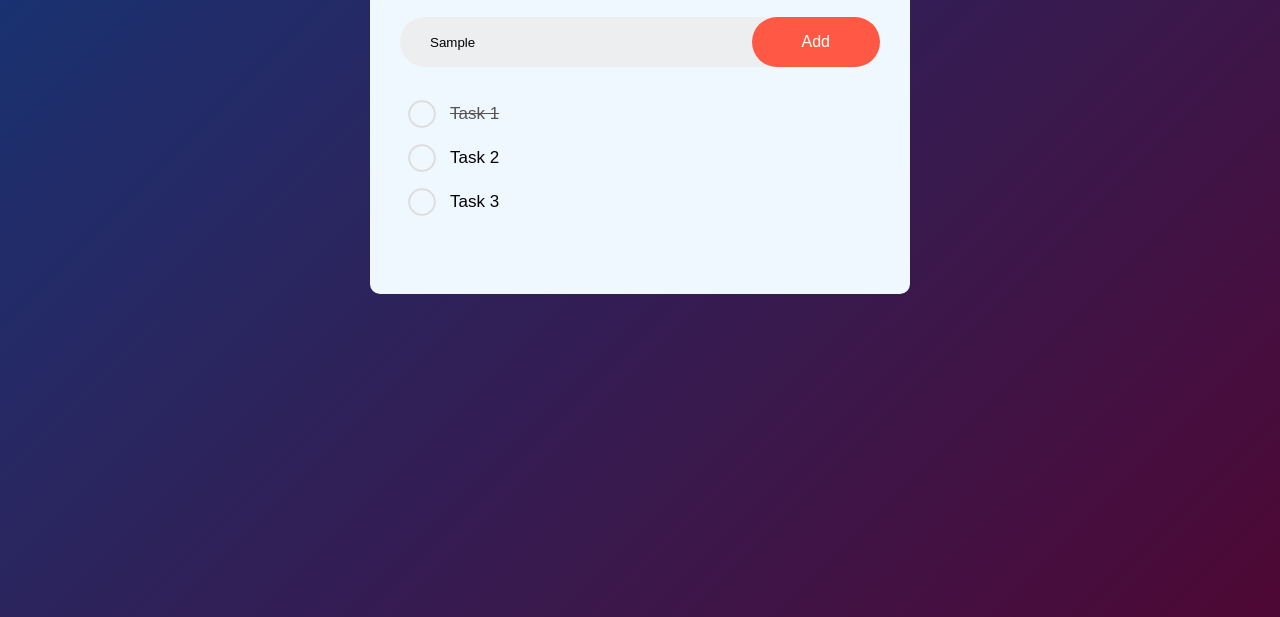
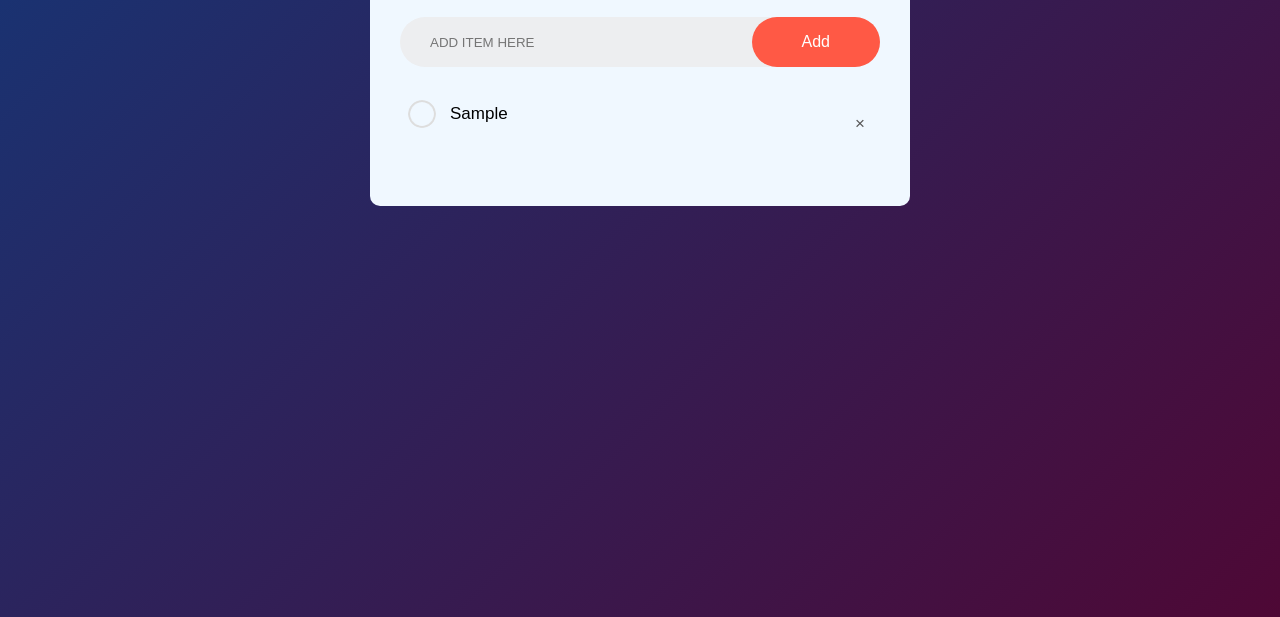
Before and after one commit to wellmota/to-do-list_js, a plain HTML site: page index.html in a window 1280 px wide. Both pictures are taken after typing "Sample" into the empty fields and a click on the button "Add". Shown: the part 183-800 px from the top of the page. Drawn offline with Linux system fonts and the light colour scheme.

Commit message:
create logic to add and remove tasks, also added local storage

```diff
--- a/css/style.css
+++ b/css/style.css
@@ -86,10 +86,29 @@ ul li::before {
   background-size: cover;
   background-position: center;
   top: 8px;
-  left:8px
+  left: 8px;
 }
 
 ul li.checked {
   color: #555;
-  text-decoration: line-through
+  text-decoration: line-through;
 }
+
+ul li.checked::before {
+  background-image: url(/img/checked.png);
+}
+
+ul li span {
+  position: absolute;
+  right: 0px;
+  width: 40px;
+  height: 40px;
+  color: #555;
+  line-height: 40px;
+  text-align: center;
+  border-radius: 50%;
+}
+
+ul li span:hover {
+  background: #edeef0;
+}
--- a/index.html
+++ b/index.html
@@ -6,7 +6,7 @@
   <meta name="viewport" content="width=device-width, initial-scale=1.0">
   <title>To Do List</title>
   <link rel="stylesheet" href="./css/style.css">
-  <script src="#" defer></script>
+  <script src="./js/script.js" defer></script>
 </head>
 
 <body>
@@ -15,12 +15,12 @@
       <h2>To-Do List <img src="img/icon.png" alt=""></h2>
       <div class="row">
         <input type="text" id="input-box" placeholder="Add item here">
-        <button>Add</button>
+        <button onClick="addTask()">Add</button>
       </div>
       <ul id="list-container">
-        <li class="checked">Task 1</li>
+        <!-- <li class="checked">Task 1</li>
         <li>Task 2</li>
-        <li>Task 3</li>
+        <li>Task 3</li> -->
       </ul>
     </div>
   </div>
--- a/js/script.js
+++ b/js/script.js
@@ -0,0 +1,41 @@
+const inputBox = document.getElementById("input-box");
+
+const listContainer = document.getElementById("list-container");
+
+function addTask() {
+  if (inputBox.value === "") {
+    alert("You must write something!");
+  } else {
+    let li = document.createElement("li");
+    li.innerHTML = inputBox.value;
+    listContainer.appendChild(li);
+    let span = document.createElement("span");
+    span.innerHTML = "\u00d7";
+    li.appendChild(span);
+  }
+  inputBox.value = "";
+  saveData();
+}
+
+listContainer.addEventListener(
+  "click",
+  (event) => {
+    if (event.target.tagName === "LI") {
+      event.target.classList.toggle("checked");
+      saveData();
+    } else if (event.target.tagName === "SPAN") {
+      event.target.parentElement.remove();
+      saveData();
+    }
+  },
+  false
+);
+
+function saveData() {
+  localStorage.setItem("data", listContainer.innerHTML);
+}
+
+function showTask() {
+  listContainer.innerHTML = localStorage.getItem("data");
+}
+showTask();
```
